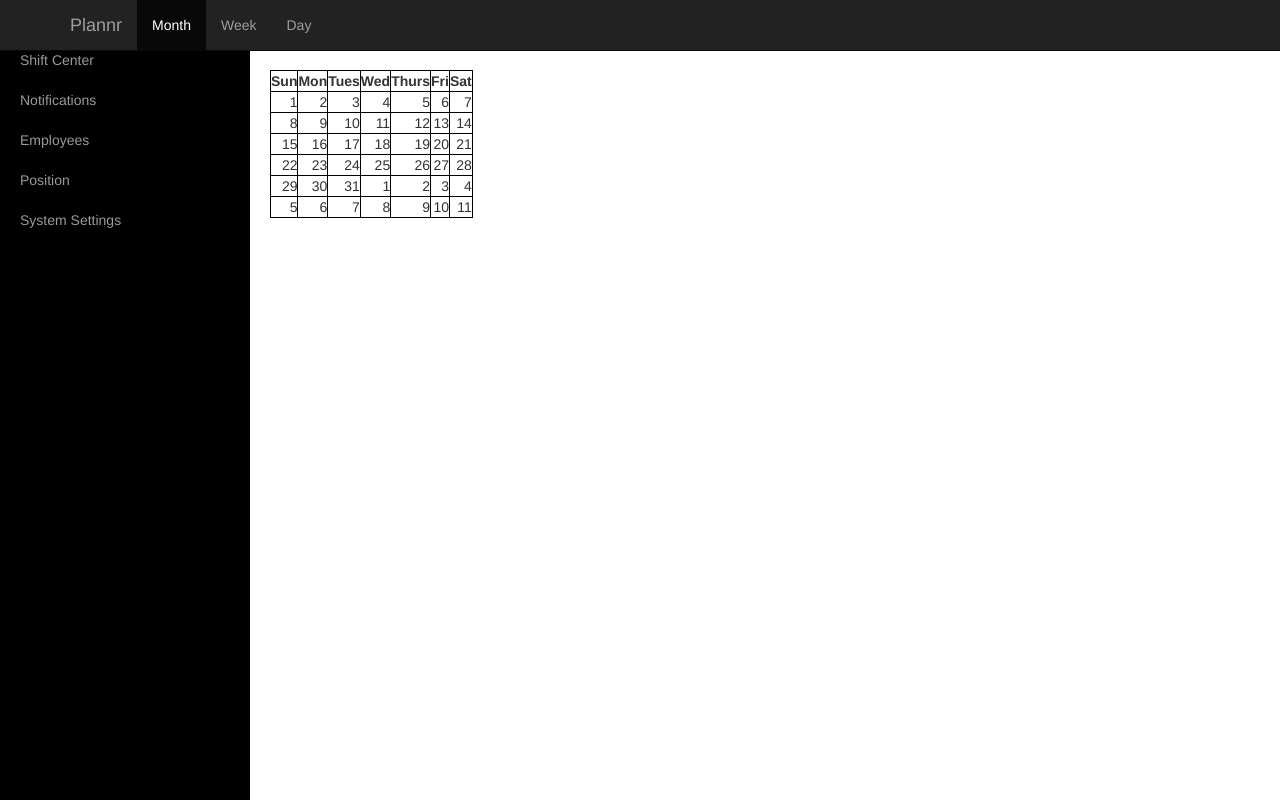
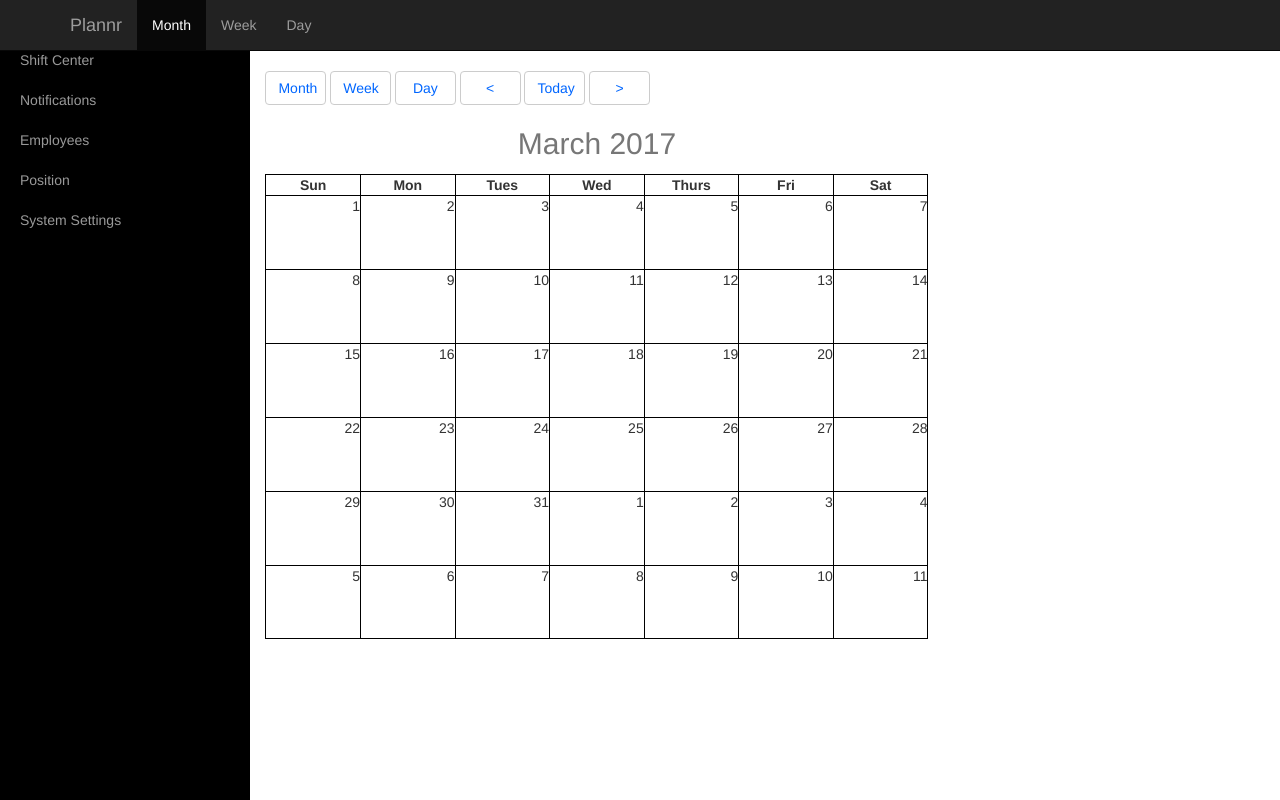
Before and after one commit to dkdo/Plannr, a Django app: page /calendr/ in a window 1280 px wide. Run offline with Django 3.2, Linux system fonts and the light colour scheme; some libraries are stand-ins or nearby versions.

Commit message:
Modify css and html for home page + add buttons

```diff
--- a/plannr/calendr/templates/calendr/index.html
+++ b/plannr/calendr/templates/calendr/index.html
@@ -2,8 +2,19 @@
 
 {% block content %}
         <div id="content-wrapper" class="main-content-wrapper">
+            <div id="home-button-wrapper" class="calendar-home-button-header-wrapper">
+                <div id="month-week-day-buttons" class="calendar-home-button-header">
+                    <button type="button" class="btn btn-default btn-md home-button">Month</button>
+                    <button type="button" class="btn btn-default btn-md home-button">Week</button>
+                    <button type="button" class="btn btn-default btn-md home-button">Day</button>
+                    <button type="button" class="btn btn-default btn-md home-button">&lt</button>
+                    <button type="button" class="btn btn-default btn-md home-button">Today</button>
+                    <button type="button" class="btn btn-default btn-md home-button">&gt</button>
+                </div>
+            </div>
             <div id="calendar-grid-wrapper" class="calendar-grid-wrapper">
                     <table id="month-grid">
+                        <caption class="month-title">March 2017</caption>
                         <tr>
                             <th>Sun</th>
                             <th>Mon</th>
--- a/plannr/static/css/main.css
+++ b/plannr/static/css/main.css
@@ -8,24 +8,53 @@
     overflow-x: hidden;
  }
 
+ /*Month page button header*/
+ .calendar-home-button-header-wrapper {
+    padding-left: 1.5%;
+    padding-top: 2%;
+    padding-bottom: 1%;
+    width: 100%;
+    height: 30%;
+ }
+
+.home-button {
+    width: 6%;
+    color: #0066ff;
+}
+
  /* Main Calendar Table */
 
  .calendar-grid-wrapper {
     max-width: 80%;
-    max-height: 60%;
-    padding-left: 20px;
-    padding-top: 20px;
-    padding-bottom: 10px;
+    max-height: 55%;
+    padding-left: 1.5%;
+    padding-bottom: 1%;
  }
 
- #month-grid table, th, td{
+ .month-title {
+    text-align: center;
+    font-size: 30px;
+ }
+ #month-grid th {
+    text-align: center;
+    border: 1px solid black;
+
+}
+
+ #month-grid table, td{
     border: 1px solid black;
     text-align: right;
     vertical-align: top;
  }
 
+#month-grid td {
+    width: 12%;
+    padding-bottom: 8%;
+}
+
  #month-grid {
-   border-collapse: collapse;
+    width: 82%;
+    border-collapse: collapse;
  }
 
  /* Main Content Wrapper */
```
